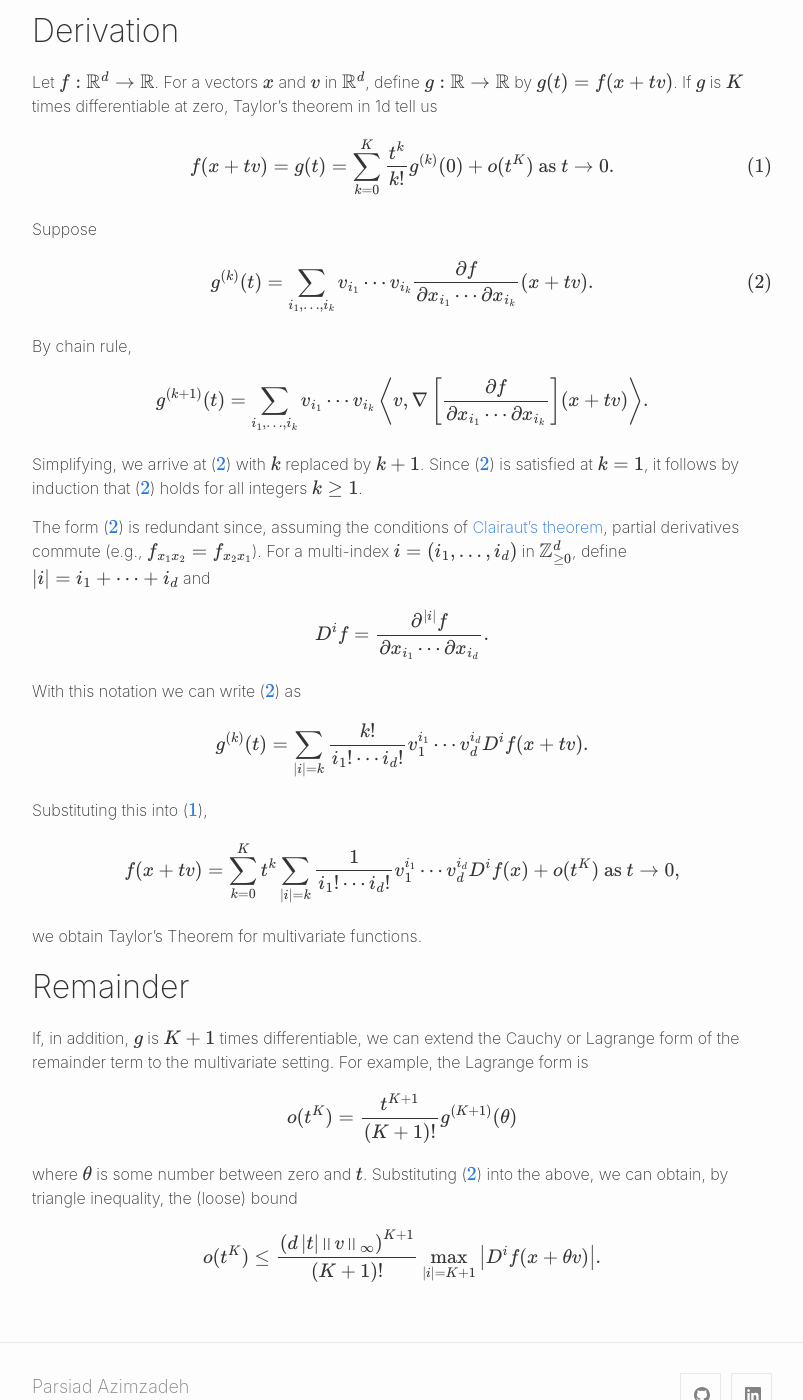
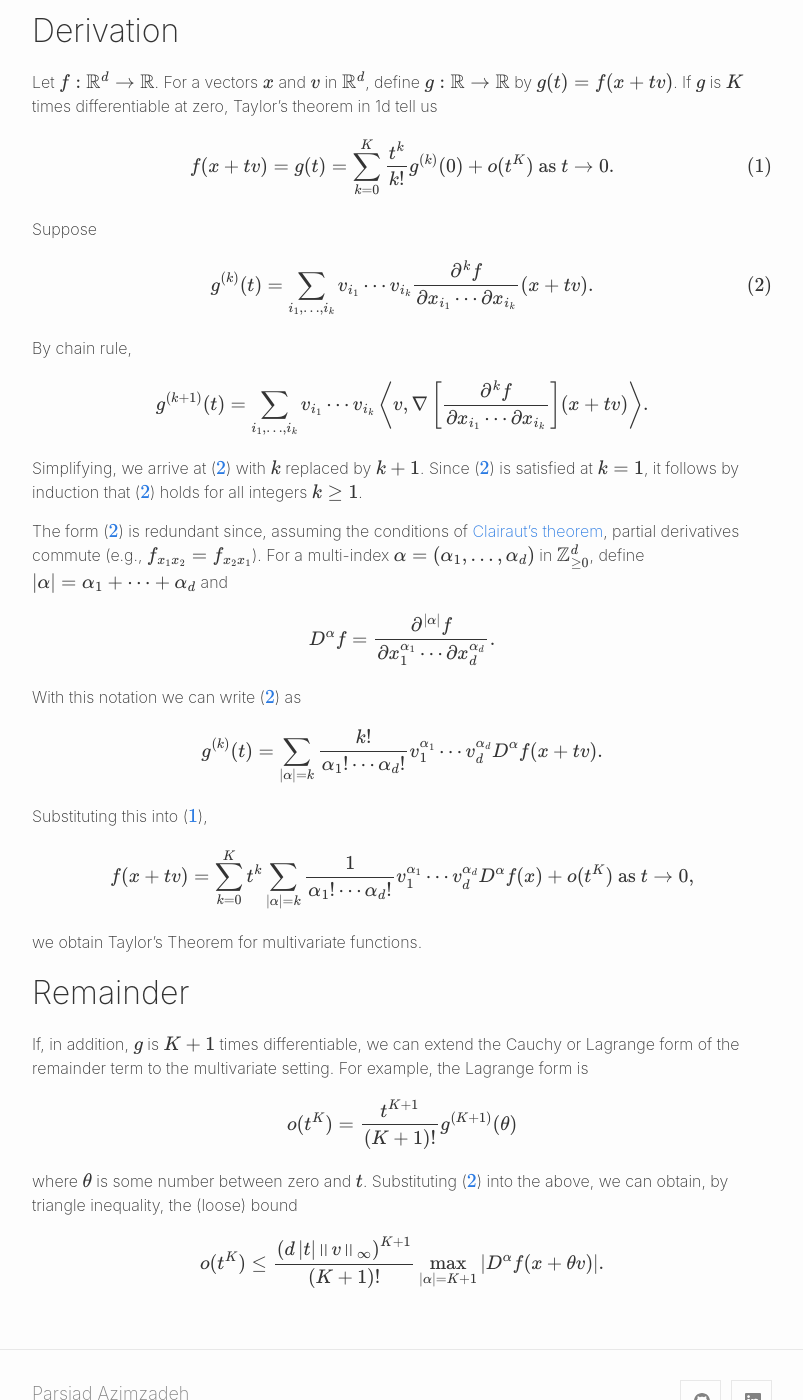
Before and after one commit to parsiad/parsiad.github.io, a Jekyll site: the page built from _posts/2021-07-20-multivariate-taylors-theorem.md, in a window 1280 px wide and 1400 px high, scrolled down 319 px. Shown: the whole window, without its empty margins (238-1041 px from the left). Built offline with Jekyll 4.4.1, drawn with Linux system fonts in a browser that asks for light colours; formulas are drawn with MathJax 3; comment, search, counter and statistics services are not loaded.

Commit message:
Use different symbol for Taylor's theorem index.

```diff
--- a/_posts/2021-07-20-multivariate-taylors-theorem.md
+++ b/_posts/2021-07-20-multivariate-taylors-theorem.md
@@ -24,37 +24,37 @@ Suppose
 
 $$
 \begin{equation}\label{eq:gk}\tag{2}
-    g^{(k)}(t)=\sum_{i_{1},\ldots,i_{k}}v_{i_{1}}\cdots v_{i_{k}}\frac{\partial f}{\partial x_{i_{1}}\cdots\partial x_{i_{k}}}(x+tv).
+    g^{(k)}(t)=\sum_{i_{1},\ldots,i_{k}}v_{i_{1}}\cdots v_{i_{k}}\frac{\partial^k f}{\partial x_{i_{1}}\cdots\partial x_{i_{k}}}(x+tv).
 \end{equation}
 $$
 
 By chain rule,
 
 $$
-    g^{(k+1)}(t)=\sum_{i_{1},\ldots,i_{k}}v_{i_{1}}\cdots v_{i_{k}}\left\langle v,\nabla\left[\frac{\partial f}{\partial x_{i_{1}}\cdots\partial x_{i_{k}}}\right](x+tv)\right\rangle .
+    g^{(k+1)}(t)=\sum_{i_{1},\ldots,i_{k}}v_{i_{1}}\cdots v_{i_{k}}\left\langle v,\nabla\left[\frac{\partial^k f}{\partial x_{i_{1}}\cdots\partial x_{i_{k}}}\right](x+tv)\right\rangle .
 $$
 
 Simplifying, we arrive at (\ref{eq:gk}) with $$k$$ replaced by $$k+1$$.
 Since (\ref{eq:gk}) is satisfied at $$k=1$$, it follows by induction that (\ref{eq:gk}) holds for all integers $$k\geq1$$.
 
 The form (\ref{eq:gk}) is redundant since, assuming the conditions of [Clairaut's theorem](https://en.wikipedia.org/wiki/Symmetry_of_second_derivatives#Sufficiency_of_twice-differentiability), partial derivatives commute (e.g., $$f_{x_{1}x_{2}}=f_{x_{2}x_{1}}$$).
-For a multi-index $$i=(i_{1},\ldots,i_{d})$$ in $$\mathbb{Z}_{\geq0}^{d}$$, define $$|i|=i_{1}+\cdots+i_{d}$$ and
+For a multi-index $$\alpha=(\alpha_{1},\ldots,\alpha_{d})$$ in $$\mathbb{Z}_{\geq0}^{d}$$, define $$|\alpha|=\alpha_{1}+\cdots+\alpha_{d}$$ and
 
 $$
-    D^{i}f=\frac{\partial^{|i|}f}{\partial x_{i_{1}}\cdots\partial x_{i_{d}}}.
+    D^{\alpha}f=\frac{\partial^{|\alpha|}f}{\partial x_1^{\alpha_{1}}\cdots\partial x_d^{\alpha_{d}}}.
 $$
 
 With this notation we can write (\ref{eq:gk}) as
 
 $$
-    g^{(k)}(t)=\sum_{|i|=k}\frac{k!}{i_{1}!\cdots i_{d}!}v_{1}^{i_{1}}\cdots v_{d}^{i_{d}}D^{i}f(x+tv).
+    g^{(k)}(t)=\sum_{|\alpha|=k}\frac{k!}{\alpha_{1}!\cdots \alpha_{d}!}v_{1}^{\alpha_{1}}\cdots v_{d}^{\alpha_{d}}D^{\alpha}f(x+tv).
 $$
 
 Substituting this into (\ref{eq:1d}),
 
 $$
     f(x+tv)
-    =\sum_{k=0}^{K}t^{k}\sum_{|i|=k}\frac{1}{i_{1}!\cdots i_{d}!}v_{1}^{i_{1}}\cdots v_{d}^{i_{d}}D^{i}f(x)+o(t{}^{K})\ \text{as }t\rightarrow0,
+    =\sum_{k=0}^{K}t^{k}\sum_{|\alpha|=k}\frac{1}{\alpha_{1}!\cdots \alpha_{d}!}v_{1}^{\alpha_{1}}\cdots v_{d}^{\alpha_{d}}D^{\alpha}f(x)+o(t{}^{K})\ \text{as }t\rightarrow0,
 $$
 
 we obtain Taylor's Theorem for multivariate functions.
@@ -72,5 +72,5 @@ where $$\theta$$ is some number between zero and $$t$$.
 Substituting (\ref{eq:gk}) into the above, we can obtain, by triangle inequality, the (loose) bound
 
 $$
-o(t^{K})\leq\frac{\left(d\left|t\right|\left\Vert v\right\Vert _{\infty}\right)^{K+1}}{\left(K+1\right)!}\max_{|i|=K+1}\left|D^{i}f(x+\theta v)\right|.
+o(t^{K})\leq\frac{\left(d\left|t\right|\left\Vert v\right\Vert _{\infty}\right)^{K+1}}{\left(K+1\right)!}\max_{|\alpha|=K+1}\left|D^{\alpha}f(x+\theta v)\right|.
 $$
```
